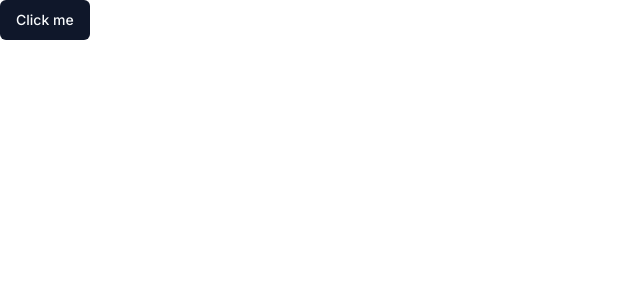
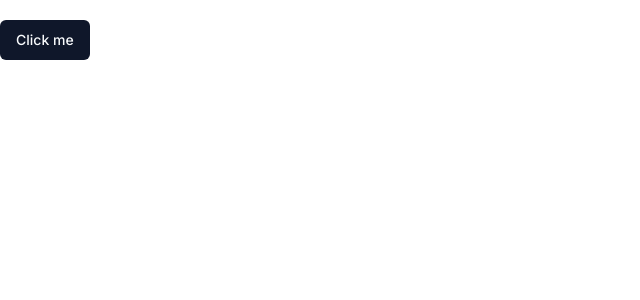
Before and after one commit to araza95/modern-portfolio, a Next.js app: page / in a window 1280 px wide. Shown: the top 300 px of the page, without its empty margins (0-640 px from the left). Built offline with nearby package versions, Linux system fonts and the light colour scheme.

Commit message:
`Feat: ` - Template file convention added for framer motion

```diff
--- /dev/null
+++ b/src/app/template.tsx
@@ -0,0 +1,16 @@
+'use client';
+
+import { motion } from 'framer-motion';
+
+export default function Template({ children }: { children: React.ReactNode }) {
+  return (
+    <motion.div
+      initial={{ y: 0, opacity: 0 }}
+      animate={{ y: 20, opacity: 1 }}
+      exit={{ y: 20, opacity: 0 }}
+      transition={{ duration: 0.75, type: 'easeIn' }}
+    >
+      {children}
+    </motion.div>
+  );
+}
```
